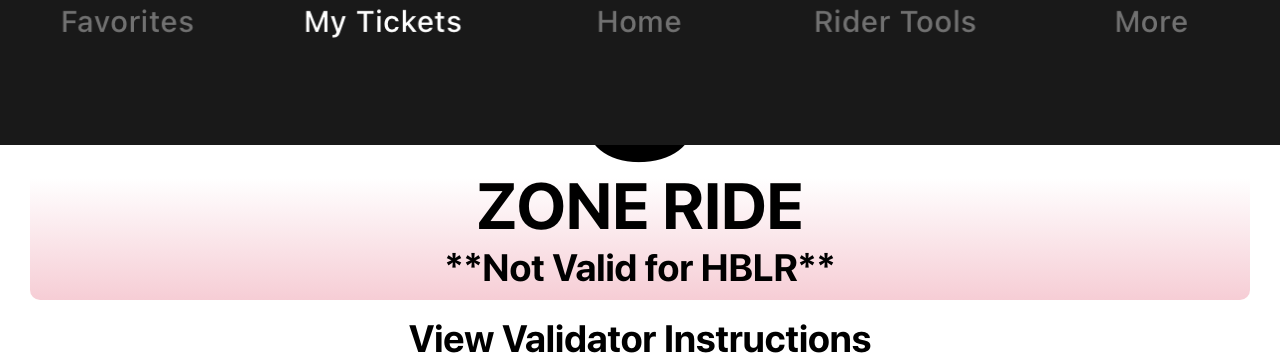
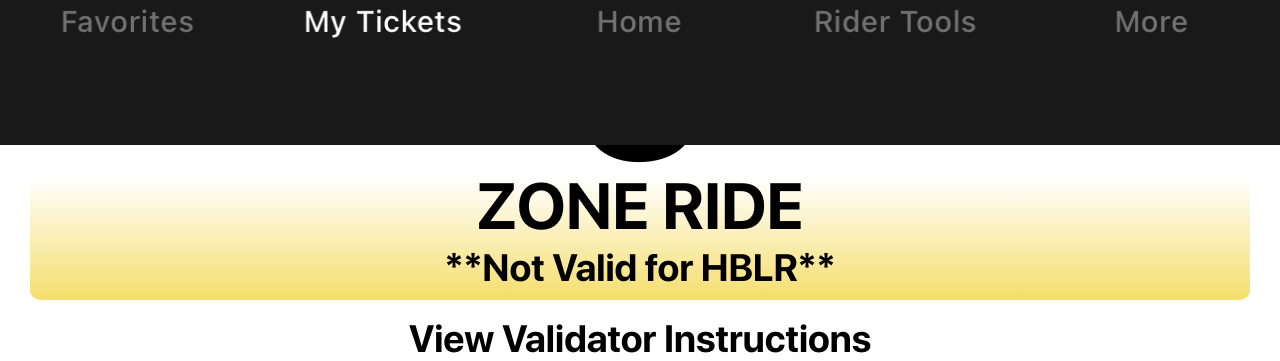
Before and after one commit to Amar-louis/admin-master, a plain HTML site: page index3.html in a window 1280 px wide. Shown: the part 655-1016 px from the top of the page. Drawn offline with Linux system fonts and the light colour scheme.

Commit message:
Update color.css

```diff
--- a/color.css
+++ b/color.css
@@ -1,6 +1,6 @@
 :root {
-        --first: #f6cdd5;
-        --stripone: #ccb042;
-        --striptwo: #976d85;
-        --stripthree: #72b06d;
+        --first: #f5de6c;
+        --stripone: #955df4;
+        --striptwo: #5eda3f;
+        --stripthree: #7a94b5;
     }
```
